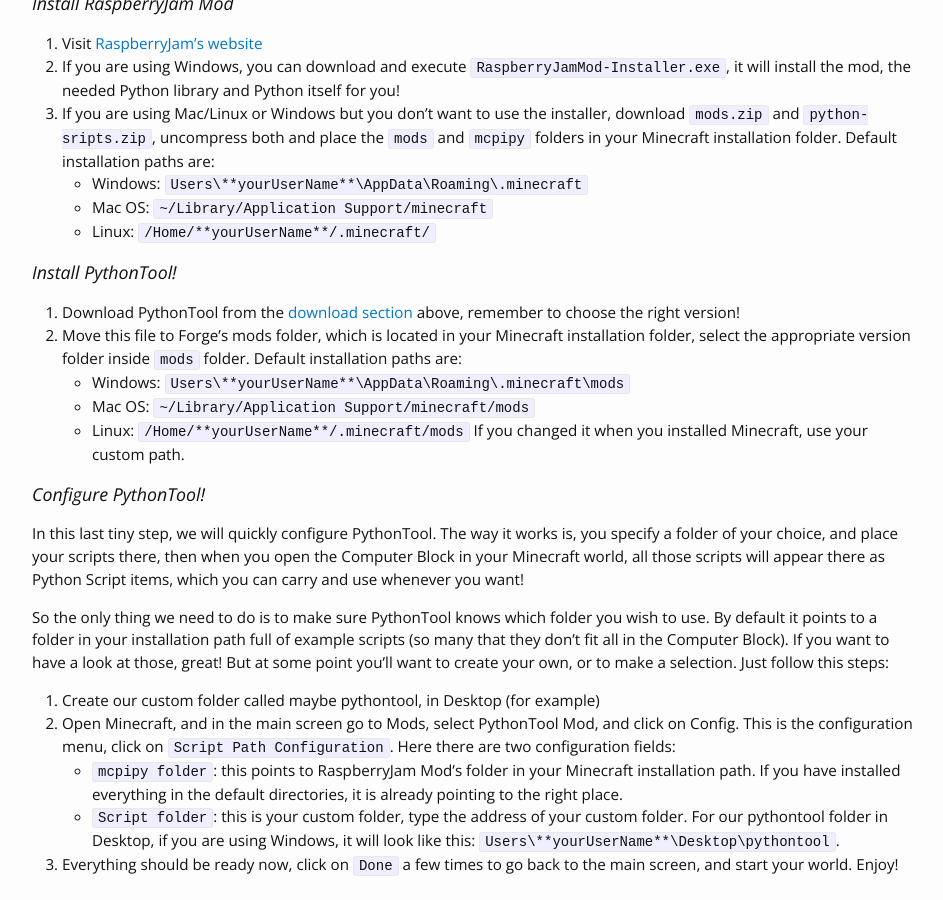
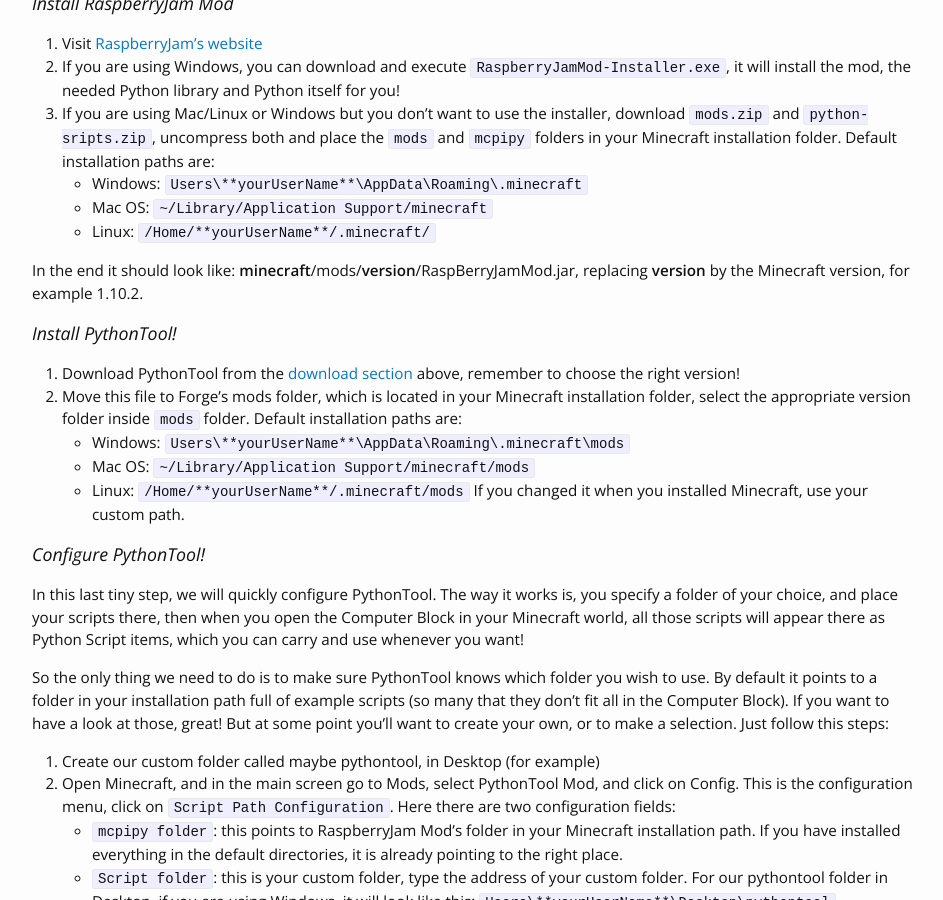
Before and after one commit to ngcm/PythonTool-Mod, a Jekyll site: the page built from pages/installation.md, in a window 1280 px wide and 900 px high, scrolled down 1355 px. Shown: the whole window, without its empty margins (163-1106 px from the left). Built offline with Jekyll 4.4.1, drawn with Linux system fonts in a browser that asks for light colours.

Commit message:
updated details of mod/version/rpj folders

```diff
--- a/pages/installation.md
+++ b/pages/installation.md
@@ -50,6 +50,8 @@
     * Mac OS: `~/Library/Application Support/minecraft`
     * Linux: `/Home/**yourUserName**/.minecraft/`
 
+In the end it should look like: **minecraft**/mods/**version**/RaspBerryJamMod.jar, replacing **version** by the Minecraft version, for example 1.10.2.
+
 ### Install PythonTool!
 
 1. Download PythonTool from the [download section](/PythonTool-Mod/downloads/) above, remember to choose the right version!
```
